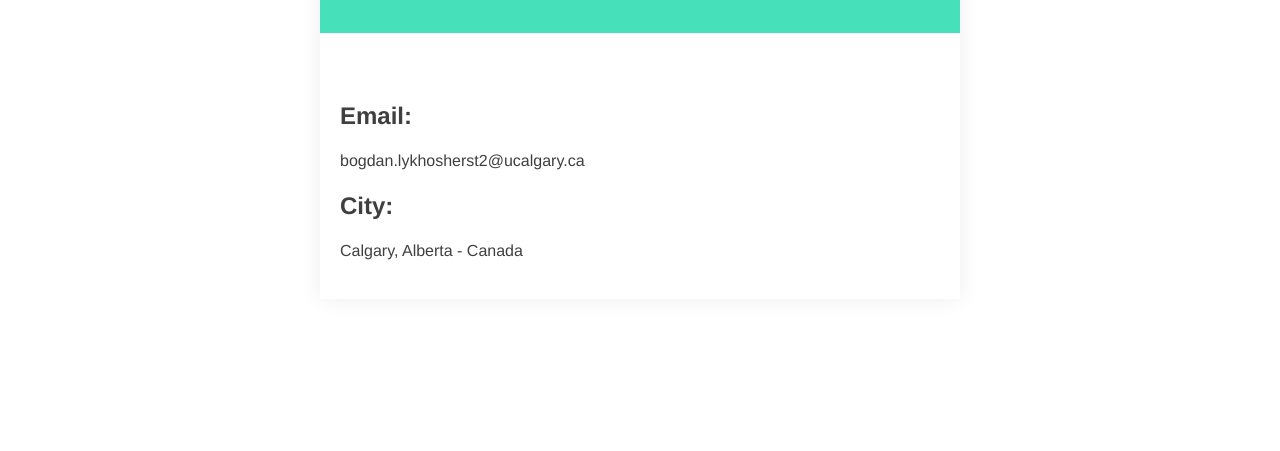
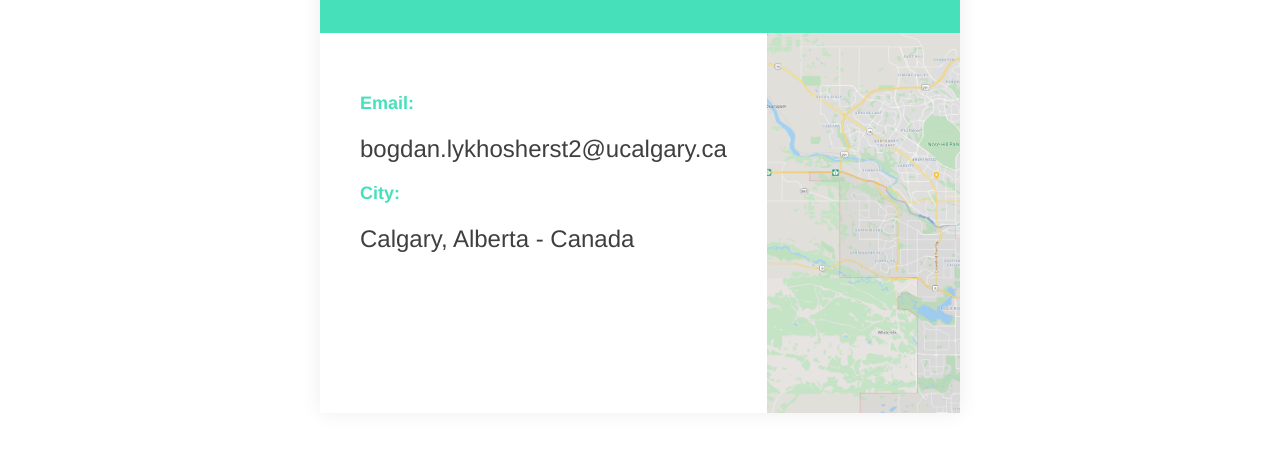
Before and after one commit to BogdanLykhosherstov/SENG513_A1, a plain HTML site: page contact.html in a window 1280 px wide. Shown: the part 369-820 px from the top of the page. Drawn offline with Linux system fonts and the light colour scheme.

Commit message:
final version

```diff
--- a/contact.html
+++ b/contact.html
@@ -28,12 +28,18 @@
     <div class="contact-card">
         <h1>How can I help you?</h1>
         <div class="image-card">
-            <div>
-                <h2>Email:</h2><p>bogdan.lykhosherst2@ucalgary.ca</p>
+            <div class="block">
+                <div class="contact-info">
+                    <p>Email:</p><h2>bogdan.lykhosherst2@ucalgary.ca</h2>
+                </div>
+                <div>
+                    <p>City:</p><h2>Calgary, Alberta - Canada</h2>
+                </div>
             </div>
-            <div>
-                <h2>City:</h2><p>Calgary, Alberta - Canada</p>
+            <div class="block map">
+
             </div>
+
         </div>
 
 
--- a/css/main.css
+++ b/css/main.css
@@ -219,14 +219,40 @@ td{
     text-align: center;
     box-shadow: 0px 0px 20px #EEEEEE;
 }
-.contact-card h1{
+.contact-card > h1{
     background-color: #46E0BB;
     margin:0;
     padding:40px;
     color: white;
 }
 .image-card{
-    margin-top: 30px;
+    color:#3f3f3f;
+
     text-align: left;
-    padding:20px;
+
+    display: flex;
+    flex-direction: row;
+
+    justify-content: space-between;
 }
+.block{
+    width:100%;
+    padding:40px;
+    height:300px;
+}
+.map{
+    background-image: url('/resources/map.PNG');
+    background-size: cover;
+
+}
+.contact-card h2{
+    font-weight: 500;
+}
+.contact-card p{
+    color:#46E0BB;
+    font-weight: bold;
+    font-size: 18px;
+}
+.img_map{
+    width:50%;
+}
```
Also changed, not shown: resources/map.PNG (added).
